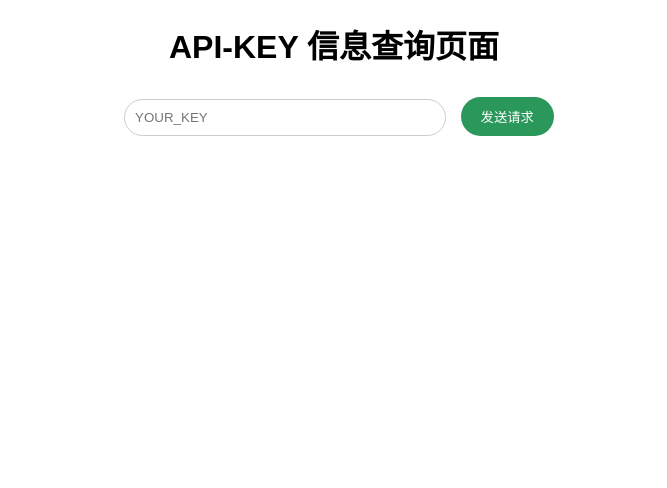
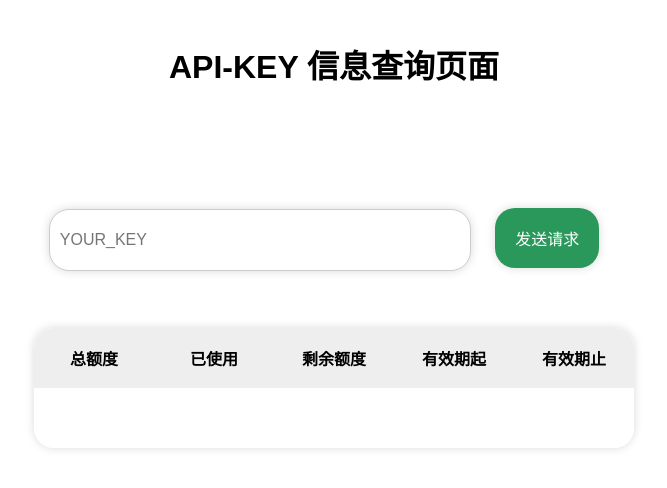
Before and after one commit to lanqian528/openaikey, a plain HTML site: page index.html in a window 1280 px wide. Shown: the whole page, without its empty margins (306-973 px from the left). Drawn offline with Linux system fonts and the light colour scheme.

Commit message:
修改样式

```diff
--- a/index.html
+++ b/index.html
@@ -1,113 +1,37 @@
-
-
 <!DOCTYPE html>
 <html>
 <head>
   <meta charset="UTF-8">
   <title>查询页面</title>
-  <style>
-    body {
-      background-color: #fff;
-      font-family: Arial, sans-serif;
-      text-align: center;
-    }
-    input[type=text] {
-      padding: 10px;
-      margin: 10px;
-      border-radius: 20px;
-      border: 1px solid #ccc;
-      width: 300px;
-      background-color: #fff;
-    }
-    button {
-      background-color: #2b985b;
-      color: white;
-      border-radius: 20px;
-      border: none;
-      padding: 10px 20px;
-      cursor: pointer;
-    }
-    .result {
-      margin-top: 50px;
-      background-color: #fff;
-      padding: 20px;
-      border-radius: 20px;
-      border: 1px solid #ccc;
-      max-width: 600px;
-      margin-left: auto;
-      margin-right: auto;
-      text-align: left;
-    }
-    .label {
-      font-weight: bold;
-      margin-bottom: 5px;
-    }
-  </style>
+  <link rel="stylesheet" type="text/css" href="style.css">
 </head>
 <body>
-<h1>API-KEY 信息查询页面</h1>
-<input type="text" id="apiKeyInput" placeholder="YOUR_KEY">
-<button onclick="sendCurlRequest()">发送请求</button>
-<div class="result" id="resultSection" style="display: none;">
-  <p class="label">总额度：</p>
-  <p class="value" id="totalGranted"></p>
-  <p class="label">已使用：</p>
-  <p class="value" id="totalUsed"></p>
-  <p class="label">剩余额度：</p>
-  <p class="value" id="totalAvailable"></p>
-  <p class="label">有效期起：</p>
-  <p class="value" id="effectiveAt"></p>
-  <p class="label">有效期止：</p>
-  <p class="value" id="expiresAt"></p>
+<div class="container">
+  <h1>API-KEY 信息查询页面</h1>
+  <div class="input">
+    <input type="text" id="apiKeyInput" placeholder="YOUR_KEY">
+    <button onclick="sendCurlRequest()">发送请求</button>
+  </div>
+  <div class="result" id="resultSection">
+    <table>
+      <tr>
+        <th>总额度</th>
+        <th>已使用</th>
+        <th>剩余额度</th>
+        <th>有效期起</th>
+        <th>有效期止</th>
+      </tr>
+      <tr>
+        <td id="totalGranted"></td>
+        <td id="totalUsed"></td>
+        <td id="totalAvailable"></td>
+        <td id="effectiveAt"></td>
+        <td id="expiresAt"></td>
+      </tr>
+    </table>
+  </div>
 </div>
-<script>
-  function sendCurlRequest() {
-    const apiUrl = 'https://openai.lan-qian.top/';
-    const apiKey = document.getElementById('apiKeyInput').value;
-    const url = `${apiUrl}/dashboard/billing/credit_grants`;
-    const options = {
-      method: 'GET',
-      headers: {
-        'Authorization': `Bearer ${apiKey}`
-      }
-    };
-    fetch(url, options)
-            .then(response => response.json())
-            .then(responseJson => displayResult(responseJson))
-            .catch(error => console.error(error));
-  }
 
-  function displayResult(result) {
-    const totalGrantedElement = document.getElementById('totalGranted');
-    const totalUsedElement = document.getElementById('totalUsed');
-    const totalAvailableElement = document.getElementById('totalAvailable');
-    const effectiveAtElement = document.getElementById('effectiveAt');
-    const expiresAtElement = document.getElementById('expiresAt');
-
-    totalGrantedElement.innerText = result.total_granted;
-    totalUsedElement.innerText = result.total_used;
-    totalAvailableElement.innerText = result.total_available;
-    effectiveAtElement.innerText = '从 ' + formatDate(result.grants.data[0].effective_at) + ' 开始';
-    expiresAtElement.innerText = '到 ' + formatDate(result.grants.data[0].expires_at) + ' 结束';
-
-    const resultSection = document.getElementById('resultSection');
-    resultSection.style.display = 'block';
-  }
-
-  function formatDate(timestamp) {
-    const date = new Date(timestamp * 1000);
-    const year = date.getFullYear();
-    const month = addLeadingZero(date.getMonth() + 1);
-    const day = addLeadingZero(date.getDate());
-    const hour = addLeadingZero(date.getHours());
-    const minute = addLeadingZero(date.getMinutes());
-    const second = addLeadingZero(date.getSeconds());
-    return `${year}-${month}-${day} ${hour}:${minute}:${second}`;
-  }
-
-  function addLeadingZero(number) {
-    return number < 10 ? '0' + number : number;
-  }
-</script>
+<script src="script.js"></script>
 </body>
 </html>
--- /dev/null
+++ b/script.js
@@ -0,0 +1,47 @@
+function sendCurlRequest() {
+    const apiUrl = 'https://openai.lan-qian.top/';
+    const apiKey = document.getElementById('apiKeyInput').value;
+    const url = `${apiUrl}/dashboard/billing/credit_grants`;
+    const options = {
+        method: 'GET',
+        headers: {
+            'Authorization': `Bearer ${apiKey}`
+        }
+    };
+    fetch(url, options)
+        .then(response => response.json())
+        .then(responseJson => displayResult(responseJson))
+        .catch(error => console.error(error));
+}
+
+function displayResult(result) {
+    const totalGrantedElement = document.getElementById('totalGranted');
+    const totalUsedElement = document.getElementById('totalUsed');
+    const totalAvailableElement = document.getElementById('totalAvailable');
+    const effectiveAtElement = document.getElementById('effectiveAt');
+    const expiresAtElement = document.getElementById('expiresAt');
+
+    totalGrantedElement.innerText = result.total_granted;
+    totalUsedElement.innerText = result.total_used;
+    totalAvailableElement.innerText = result.total_available;
+    effectiveAtElement.innerText = formatDate(result.grants.data[0].effective_at) + ' 开始';
+    expiresAtElement.innerText = formatDate(result.grants.data[0].expires_at) + ' 结束';
+
+    const resultSection = document.getElementById('resultSection');
+    resultSection.style.display = 'block';
+}
+
+function formatDate(timestamp) {
+    const date = new Date(timestamp * 1000);
+    const year = date.getFullYear();
+    const month = addLeadingZero(date.getMonth() + 1);
+    const day = addLeadingZero(date.getDate());
+    const hour = addLeadingZero(date.getHours());
+    const minute = addLeadingZero(date.getMinutes());
+    const second = addLeadingZero(date.getSeconds());
+    return `${year}-${month}-${day} ${hour}:${minute}:${second}`;
+}
+
+function addLeadingZero(number) {
+    return number < 10 ? '0' + number : number;
+}
--- /dev/null
+++ b/style.css
@@ -0,0 +1,73 @@
+body {
+    background-color: #fff;
+    font-family: Arial, sans-serif;
+    text-align: center;
+    vertical-align: middle;
+}
+
+.container{
+    display: flex;
+    flex-direction: column;
+    justify-content: center;
+    align-items: center;
+    height: 100vh;
+    margin: 20px;
+}
+
+input[type=text] {
+    padding: 10px;
+    margin-top: 100px;
+    border-radius: 20px;
+    border: 1px solid #ccc;
+    width: 400px;
+    height: 40px;
+    font-size: 16px;
+    background-color: #fff;
+    box-shadow: 0 0 10px rgba(0, 0, 0, 0.15);
+}
+
+button {
+    background-color: #2b985b;
+    color: white;
+    height: 60px;
+    border-radius: 20px;
+    font-size: 16px;
+    border: none;
+    margin: 20px;
+    padding: 10px 20px;
+    cursor: pointer;
+    box-shadow: 0 0 10px rgba(0, 0, 0, 0.15);
+}
+
+.result {
+    justify-content: center;
+    align-items: center;
+    height: 100vh;
+}
+
+table {
+    margin-top: 40px;
+    width: 100%;
+    max-width: 600px;
+    border-collapse: collapse;
+    border-radius: 20px;
+    overflow: hidden;
+    box-shadow: 0 0 10px rgba(0, 0, 0, 0.15);
+}
+
+tbody{
+    background-color: #fff;
+    height: 80px;
+}
+
+th, td {
+    padding: 10px;
+    height: 40px;
+    width: auto;
+}
+
+th {
+    background-color: #eee;
+    font-weight: bold;
+    width: 200px;
+}
```
